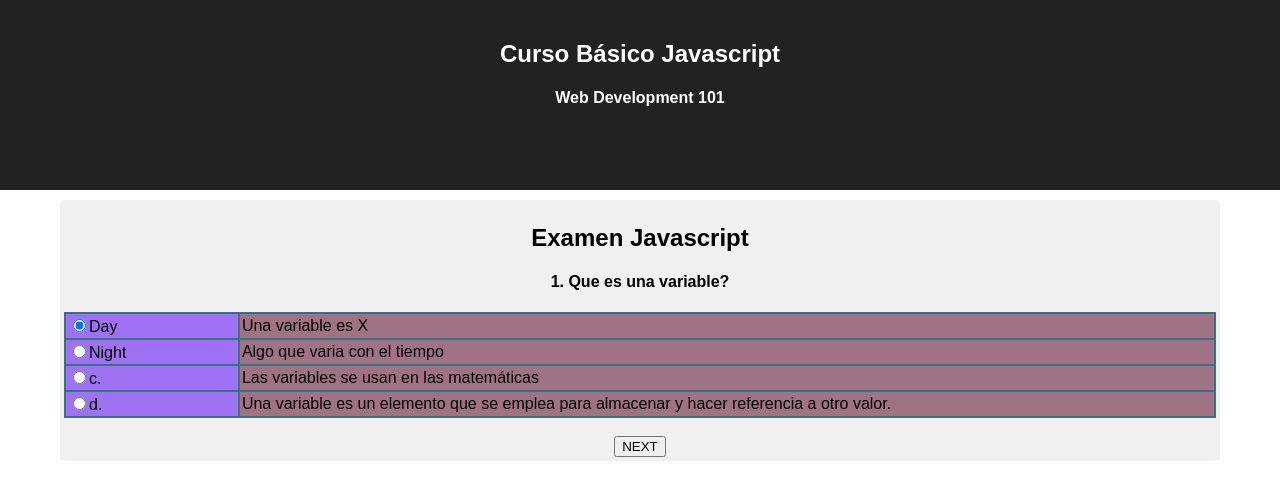
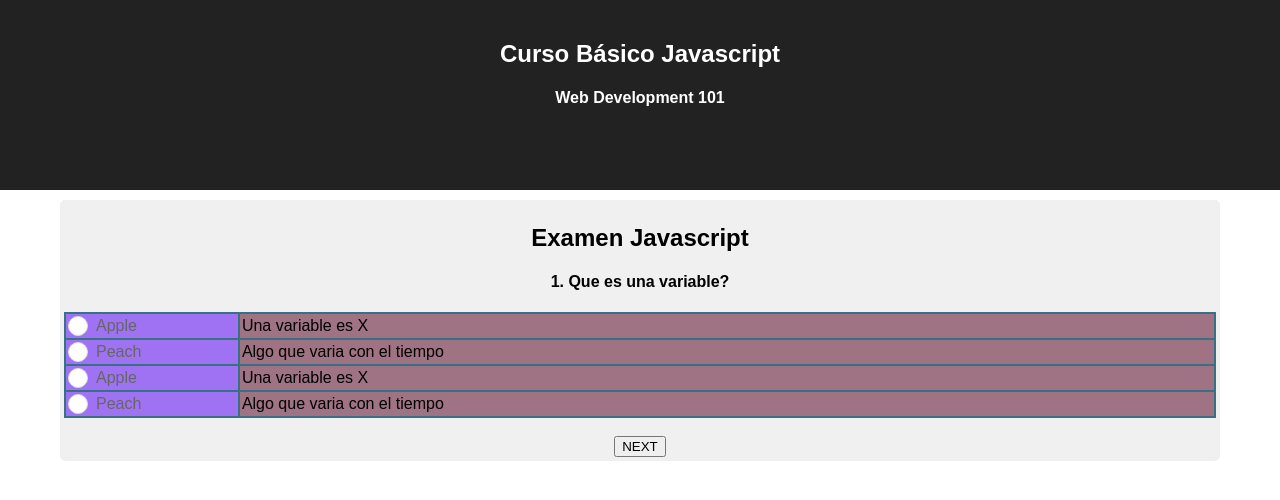
Before and after one commit to developer787/web_programming_course, a React (Create React App) app in the folder examen/: page / in a window 1280 px wide. Shown: the top 500 px of the page. Built offline with nearby package versions, Linux system fonts and the light colour scheme.

Commit message:
july 12 flood

```diff
--- a/examen/src/Questions.css
+++ b/examen/src/Questions.css
@@ -19,6 +19,56 @@
   background-color:#9f72f4;
   width:15%;
 }
-.Questions input[type='radio'] {
-	background-color:#6f6180;
+/*.Questions input[type='radio'] {
+  display:none;
+}*/
+[type="radio"]:checked,
+[type="radio"]:not(:checked) {
+  position: absolute;
+  left: -9999px;
 }
+[type="radio"]:checked + label,
+[type="radio"]:not(:checked) + label
+{
+  position: relative;
+  padding-left: 28px;
+  cursor: pointer;
+  line-height: 20px;
+  display: inline-block;
+  color: #666;
+}
+[type="radio"]:checked + label:before,
+[type="radio"]:not(:checked) + label:before {
+  content: '';
+  position: absolute;
+  left: 0;
+  top: 0;
+  width: 18px;
+  height: 18px;
+  border: 1px solid #ddd;
+  border-radius: 100%;
+  background: #fff;
+}
+[type="radio"]:checked + label:after,
+[type="radio"]:not(:checked) + label:after {
+  content: '';
+  width: 12px;
+  height: 12px;
+  background: #F87DA9;
+  position: absolute;
+  top: 4px;
+  left: 4px;
+  border-radius: 100%;
+  -webkit-transition: all 0.2s ease;
+  transition: all 0.2s ease;
+}
+[type="radio"]:not(:checked) + label:after {
+  opacity: 0;
+  -webkit-transform: scale(0);
+  transform: scale(0);
+}
+[type="radio"]:checked + label:after {
+  opacity: 1;
+  -webkit-transform: scale(1);
+  transform: scale(1);
+}
--- a/examen/src/Questions.js
+++ b/examen/src/Questions.js
@@ -23,9 +23,10 @@ class Questions extends Component {
 	    <tbody>
 	      <tr>
 		<td>
-          <input id='radio-1' type="radio" name='r-group-1' checked='checked' />
-          <label for="radio-1">Day</label>
-
+                  <input type="radio"
+			 id="test1"
+			 name="radio-group" />
+		  <label for="test1">Apple</label>
 		</td>
 		<td>
 		  <span>{a}</span>
@@ -33,8 +34,10 @@ class Questions extends Component {
 	      </tr>
 	      <tr>
 		<td>
-          <input id='radio-2' type="radio" name='r-group-1' />
-          <label for="radio-2">Night</label>
+		  <input type="radio"
+			 id="test2"
+                         name="radio-group"/>
+		  <label for="test2">Peach</label>
 		</td>
 		<td>
 		  <span>{b}</span>
@@ -42,24 +45,24 @@ class Questions extends Component {
 	      </tr>
 	      <tr>
 		<td>
-		  <label>
-		    <input type='radio' value='c'/>
-		    <span>c.</span>
-		  </label>
+                  <input type="radio"
+			 id="test1"
+			 name="radio-group" />
+		  <label for="test1">Apple</label>
 		</td>
 		<td>
-		  <span>{c}</span>
+		  <span>{a}</span>
 		</td>
 	      </tr>
 	      <tr>
 		<td>
-		  <label>
-		    <input type='radio' value='d'/>
-		    <span>d.</span>
-		  </label>
+		  <input type="radio"
+			 id="test2"
+                         name="radio-group"/>
+		  <label for="test2">Peach</label>
 		</td>
 		<td>
-		  <span>{d}</span>
+		  <span>{b}</span>
 		</td>
 	      </tr>
 	    </tbody>
```
Lines whose indentation alone changed are shown as unchanged.
